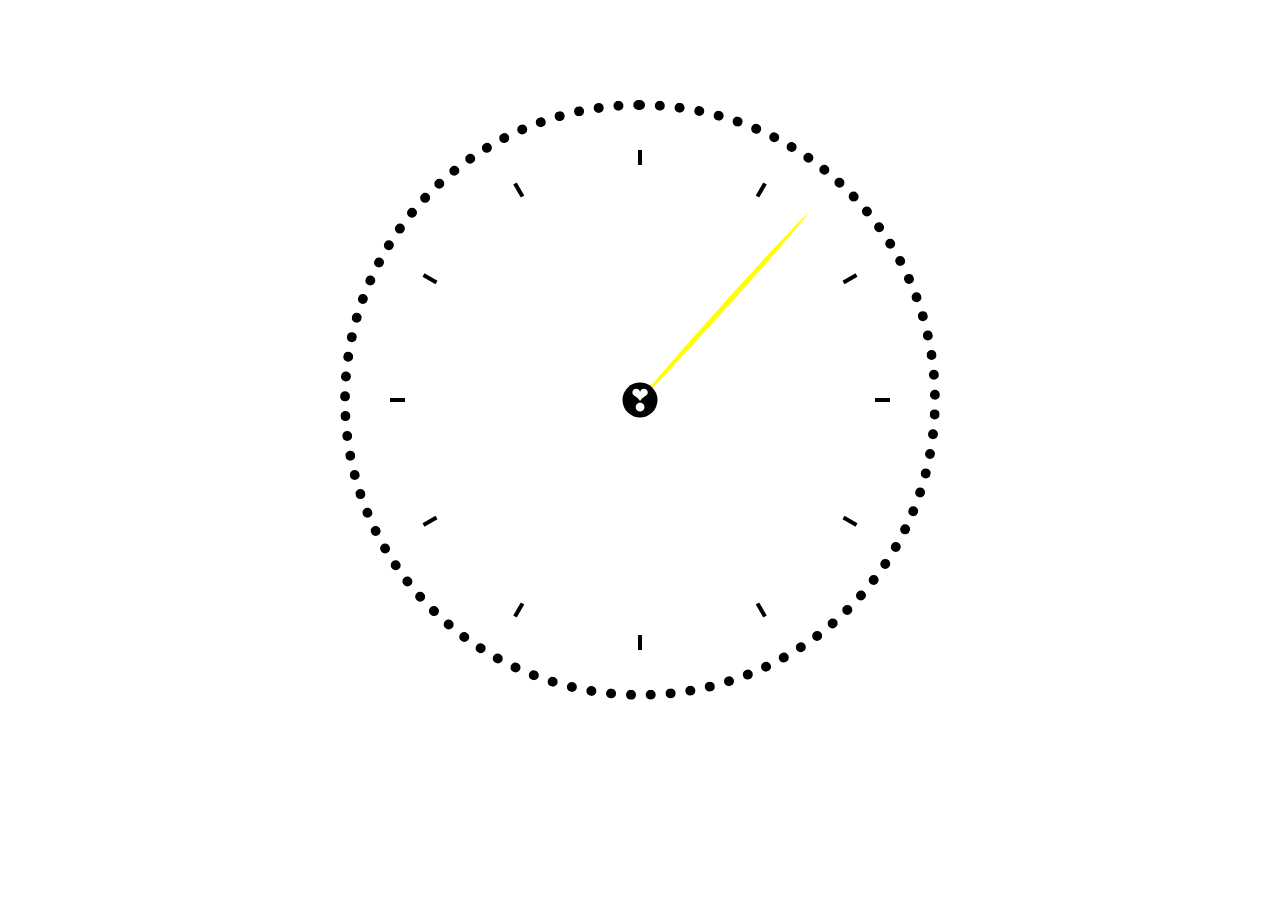
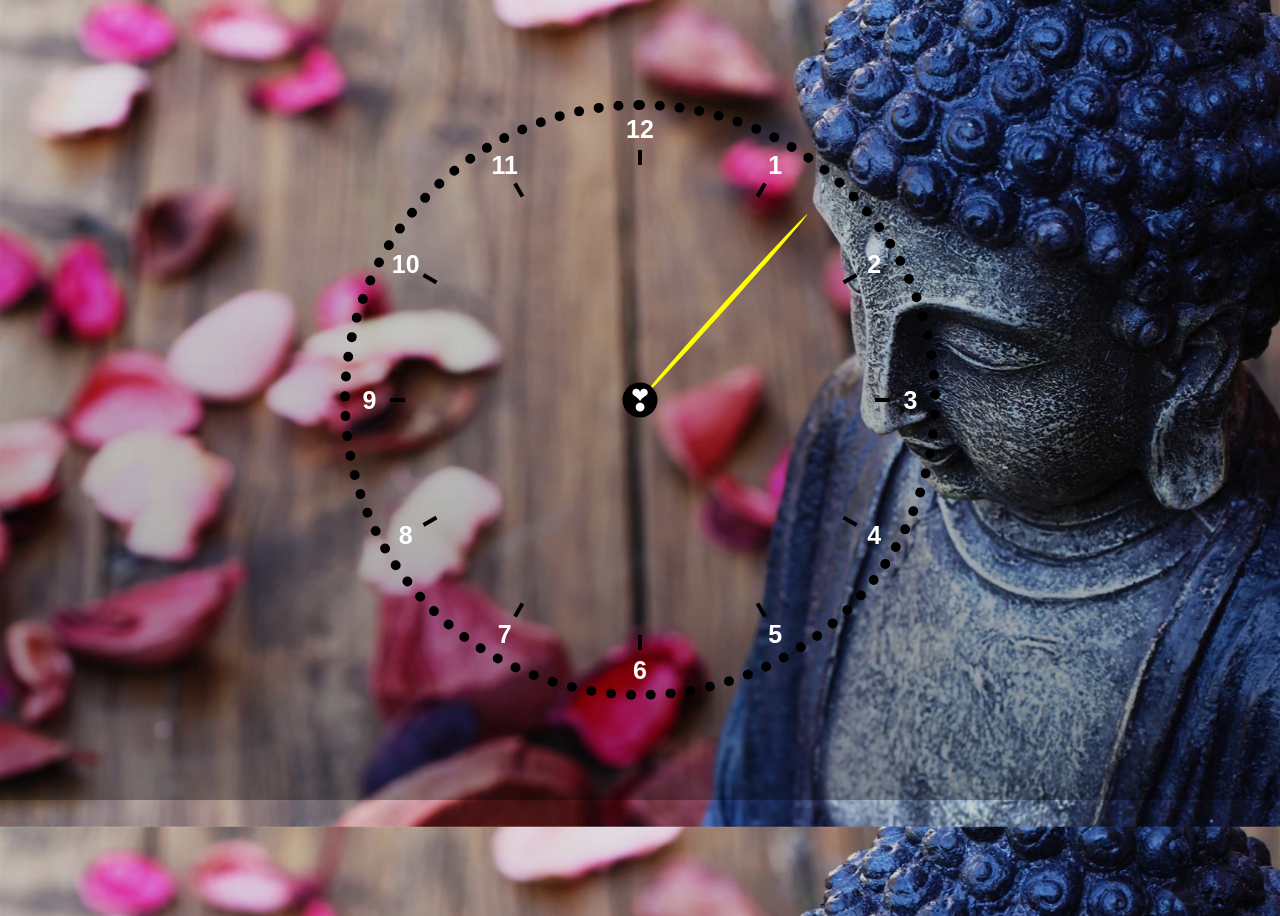
Before and after one commit to madhavan1501/analog-clock, a plain HTML site: page analogclock/alc.html in a window 1280 px wide. Drawn offline with Linux system fonts and the light colour scheme.

Commit message:
Update alc.css

```diff
--- a/analogclock/alc.css
+++ b/analogclock/alc.css
@@ -16,7 +16,7 @@
             align-items: center;
             width: 100vw;
             height: 100vh;          /* put this in single line */
-            background: -moz-linear-gradient(rgba(0,0,0,0.1),rgba(0,0,0,0.4)),url('bg.jpeg');
+            background: -webkit-linear-gradient(rgba(0,0,0,0.1),rgba(0,0,0,0.4)),url('bg.jpeg');
             z-index: 1;
             font-family: 'Poppins', sans-serif;
             position: relative;
```
